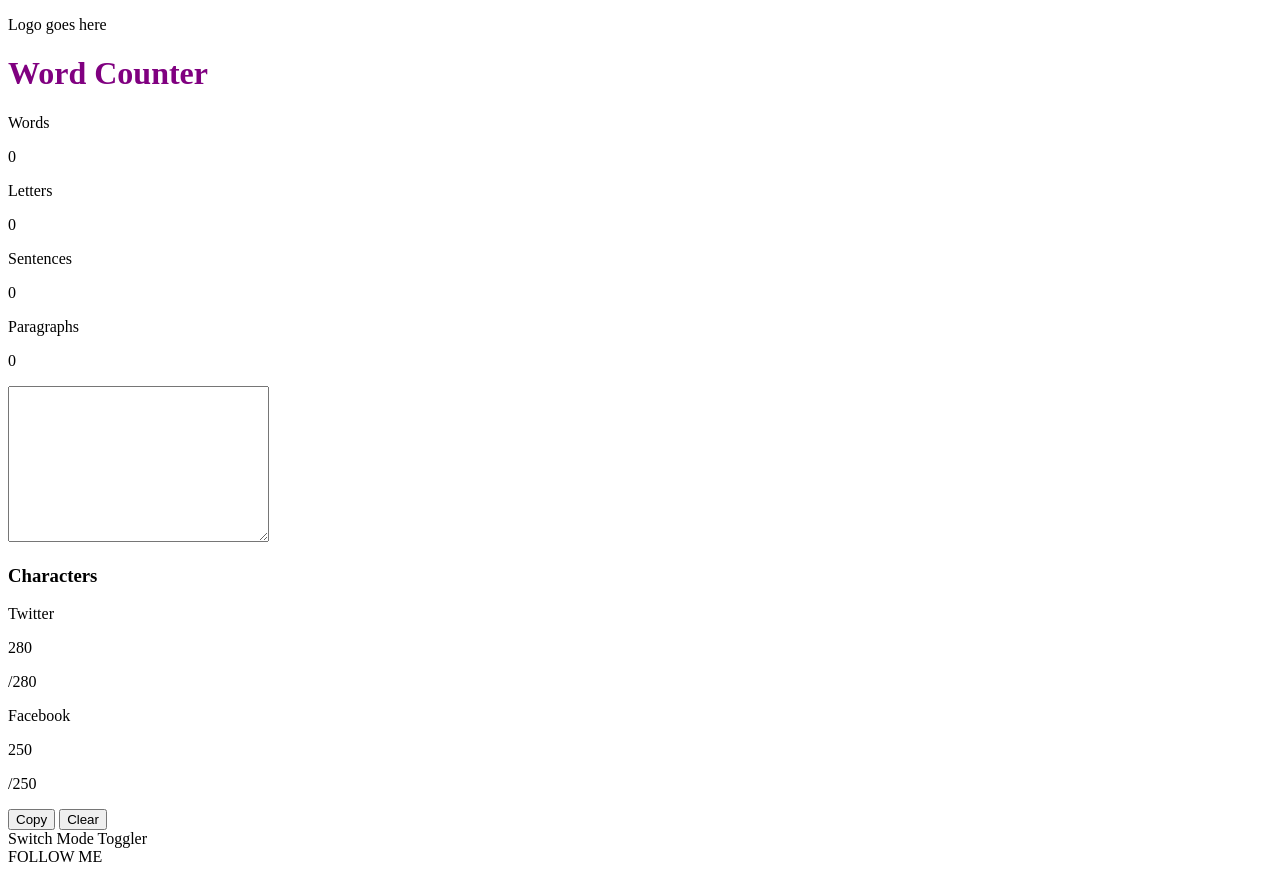
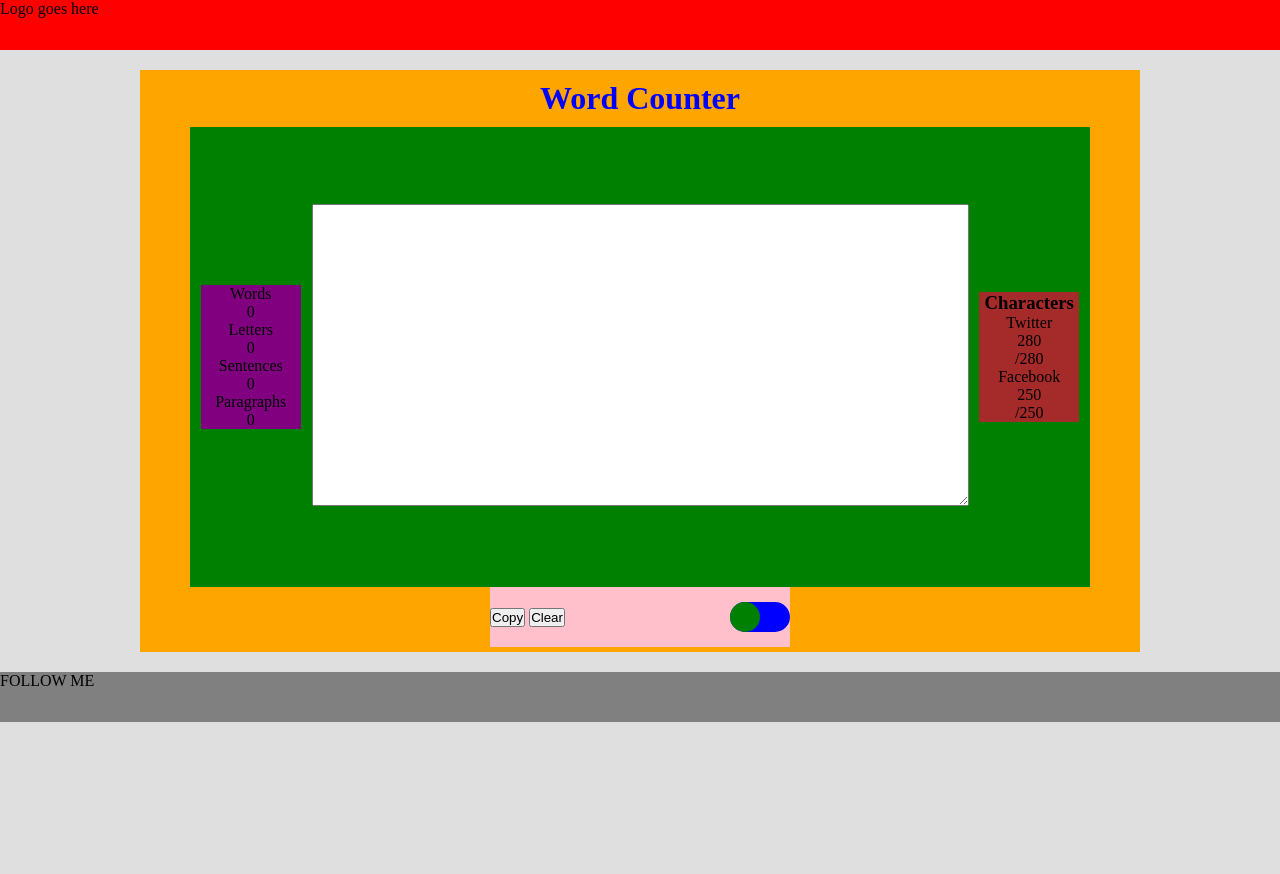
Before and after one commit to xClaudiaArias/wordcounter, a plain HTML site: page index.html in a window 1280 px wide. After the commit the page ends 800 px from the top, so only its background shows below. Drawn offline with nearby package versions, Linux system fonts and the light colour scheme.

Commit message:
positioned elements on page

```diff
--- a/css/main.css
+++ b/css/main.css
@@ -1,3 +1,67 @@
-h1 {
-  color: purple;
+* {
+  margin: 0;
+  padding: 0;
 }
+body {
+  background: #dfdfdf;
+}
+nav {
+  width: 100vw;
+  height: 50px;
+  background-color: red;
+}
+main {
+  margin: 20px auto;
+  width: 1000px;
+  height: 582px;
+  background-color: orange;
+}
+main h1 {
+  color: blue;
+  text-align: center;
+  padding: 10px;
+}
+main #main-area {
+  margin: 0 auto;
+  display: flex;
+  justify-content: space-evenly;
+  align-items: center;
+  text-align: center;
+  background-color: green;
+  width: 900px;
+  height: 460px;
+}
+main #main-area #stats {
+  background-color: purple;
+  width: 100px;
+}
+main #main-area #characters {
+  background-color: brown;
+  width: 100px;
+}
+main #buttons {
+  margin: 0 auto;
+  width: 300px;
+  height: 60px;
+  background-color: pink;
+  display: flex;
+  justify-content: space-between;
+  align-items: center;
+}
+main #buttons #switch-mode {
+  width: 60px;
+  height: 30px;
+  background-color: blue;
+  border-radius: 50px;
+}
+main #buttons #switch-mode #switch-mode-toggler {
+  width: 30px;
+  height: inherit;
+  background-color: green;
+  border-radius: 50%;
+}
+footer {
+  width: 100vw;
+  height: 50px;
+  background-color: grey;
+}
--- a/css/styles.less
+++ b/css/styles.less
@@ -1,3 +1,71 @@
-h1 {
-    color: green;
+* {
+    margin: 0;
+    padding: 0;
 }
+
+body {
+    background: rgb(223, 223, 223);
+}
+
+nav {
+    width: 100vw;
+    height: 50px;
+    background-color: red;
+}
+
+main {
+    margin: 20px auto;
+    width: 1000px;
+    height: 582px;
+    background-color: orange;
+    h1 {
+        color: blue;
+        text-align: center;
+        padding: 10px;
+    }
+    #main-area {
+        margin: 0 auto;
+        display: flex;
+        justify-content: space-evenly;
+        align-items: center;
+        text-align: center;
+        background-color: green;
+        width: 900px;
+        height: 460px;
+        #stats {
+            background-color: purple;
+            width: 100px;
+        }
+        #characters {
+            background-color: brown;
+            width: 100px;
+        }
+    }
+    #buttons {
+        margin: 0 auto;
+        width: 300px;
+        height: 60px;
+        background-color: pink;
+        display: flex;
+        justify-content: space-between;
+        align-items: center;
+        #switch-mode {
+            width: 60px;
+            height: 30px;
+            background-color: blue;
+            border-radius: 50px;
+            #switch-mode-toggler {
+                width: 30px;
+                height: inherit;
+                background-color: green;
+                border-radius: 50%;
+            }
+        }
+    }
+}
+
+footer {
+    width: 100vw;
+    height: 50px;
+    background-color: grey;
+}
--- a/index.html
+++ b/index.html
@@ -16,6 +16,7 @@
     <!-- main div  -->
     <main>
         <h1>Word Counter</h1>
+        <div id="container"></div>
         <div id="main-area">
             <div id="stats">
                 <div id="words">
@@ -37,7 +38,7 @@
             </div>
 
             <div id="text-container">
-                <textarea name="" id="text-area" cols="30" rows="10"></textarea>
+                <textarea name="" id="text-area" cols="80" rows="20"></textarea>
             </div>
 
             <div id="characters">
@@ -62,10 +63,13 @@
         </div>
         <!-- --bottom of main -buttons-  -->
         <div id="buttons">
-            <button id="copy">Copy</button>
-            <button id="clear">Clear</button>
-
-            <div id="switch-mode"><div id="switch-mode-toggler">Switch Mode Toggler</div></div>
+            <div id="btns">
+                <button id="copy">Copy</button>
+                <button id="clear">Clear</button>
+            </div>
+            <div id="switch-mode">
+                <div id="switch-mode-toggler"></div>
+            </div>
         </div>
     </main>
 
```
